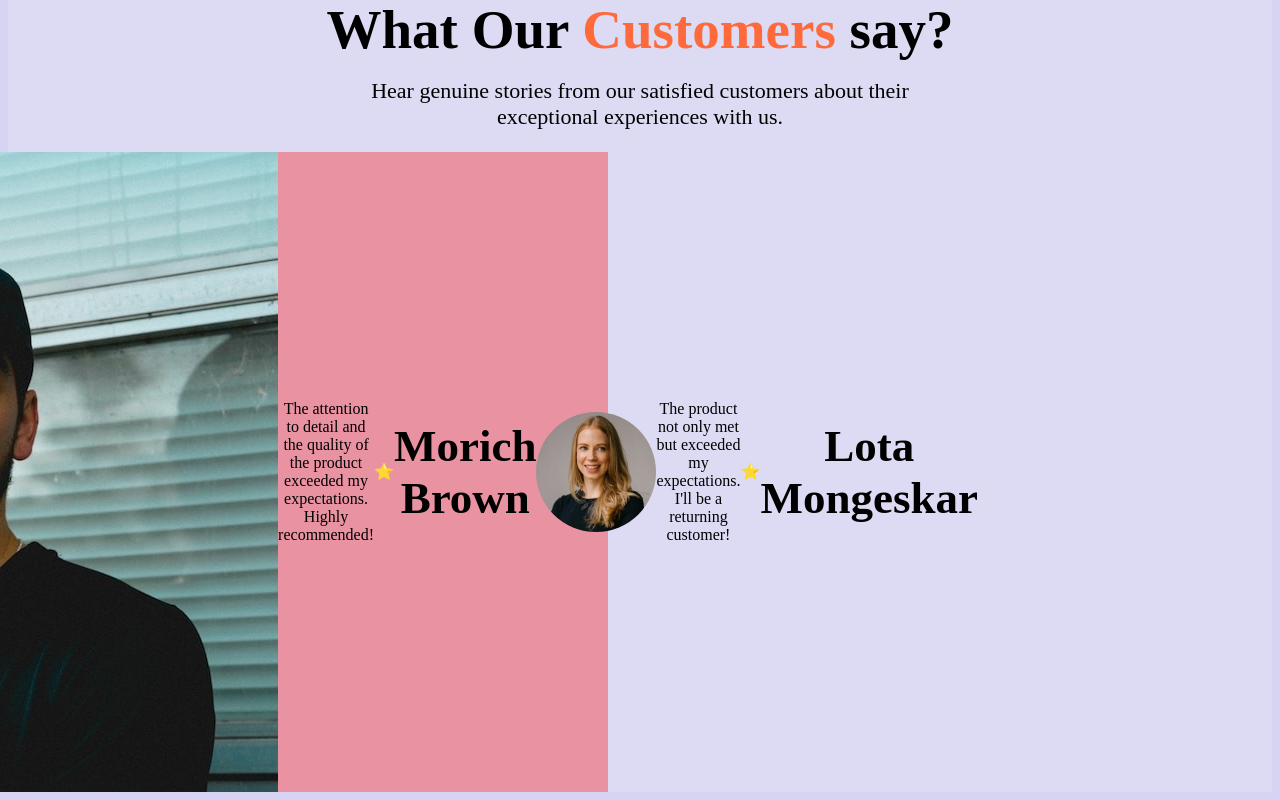
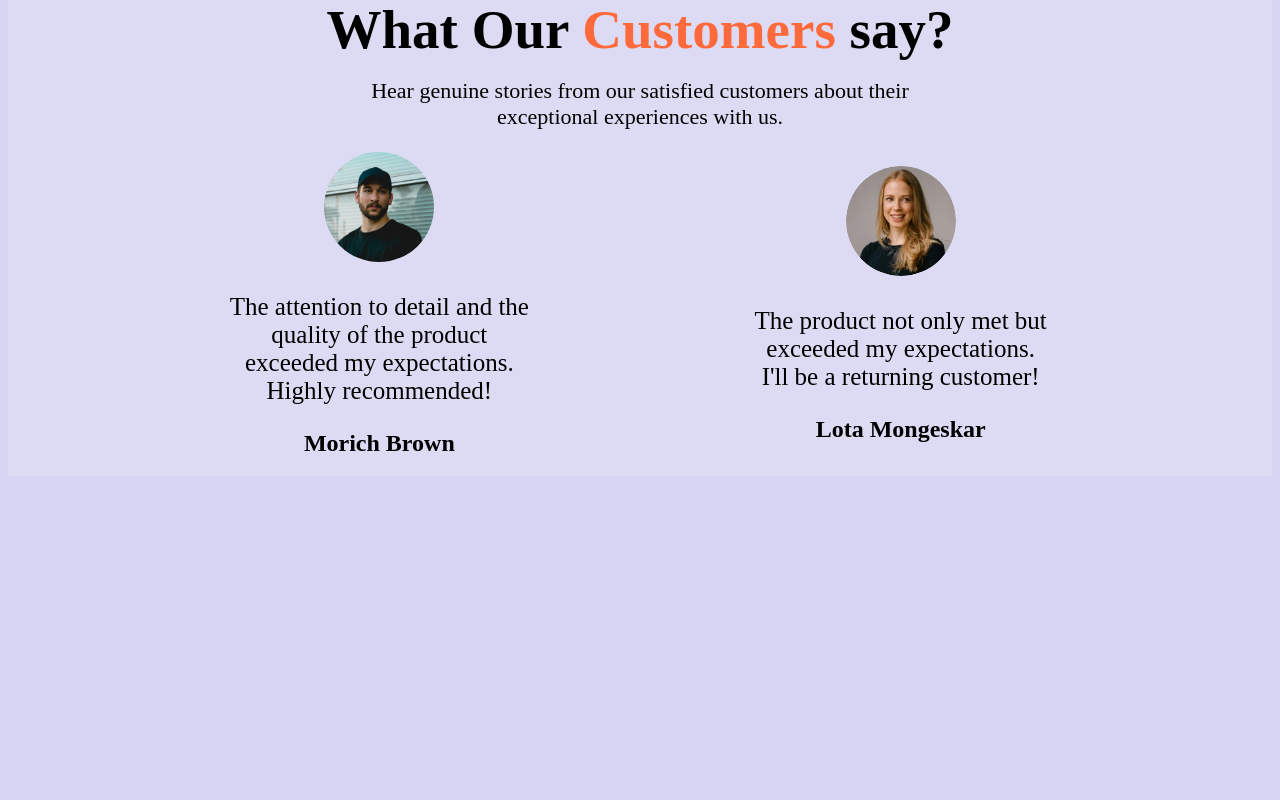
Before and after one commit to AddyJaime/nike, a React (Vite) app: page / in a window 1280 px wide. Shown: the part 4189-4989 px from the top of the page. After the commit the page ends 4673 px from the top, so only its background shows below. Built offline with nearby package versions, Linux system fonts and the light colour scheme.

Commit message:
customer review finished

```diff
--- a/src/components/About/Reviews/Reviews.css
+++ b/src/components/About/Reviews/Reviews.css
@@ -3,11 +3,6 @@
   width: 100%;
   min-height: 50vh;
   background-color: #f3f3f73c;
-}
-
-.first-container {
-  max-width: 600px;
-  background-color: rgba(255, 0, 0, 0.332);
 }
 
 .reviews-container h1 {
@@ -33,7 +28,22 @@
 
 .first-container {
   display: flex;
-  justify-content: center;
+  justify-content: space-evenly;
   align-items: center;
   flex-direction: row;
 }
+.first-container img {
+  width: 110px;
+  border-radius: 100%;
+}
+.Morich-Brown {
+  font-size: 25px;
+  max-width: 300px;
+}
+.Lota-Mongeskar {
+  font-size: 25px;
+  max-width: 300px;
+}
+.first-container h2 {
+  font-size: 24px;
+}
--- a/src/components/About/Reviews/Reviews.tsx
+++ b/src/components/About/Reviews/Reviews.tsx
@@ -16,21 +16,24 @@ const Reviews = () => {
         </p>
       </div>
       <div className="first-container">
+        <div className="Morich-Brown">
           <img src={customer1} alt="" />
           <p>
             The attention to detail and the quality of the product exceeded my
             expectations. Highly recommended!
           </p>
-        <span>⭐️</span>
+
           <h2>Morich Brown</h2>
-
+        </div>
+        <div className="Lota-Mongeskar">
           <img src={customer2} alt="" />
           <p>
             The product not only met but exceeded my expectations. I'll be a
             returning customer!
           </p>
-        <span>⭐️</span>
+
           <h2>Lota Mongeskar</h2>
+        </div>
       </div>
     </div>
   );
```
Lines whose indentation alone changed are shown as unchanged.
